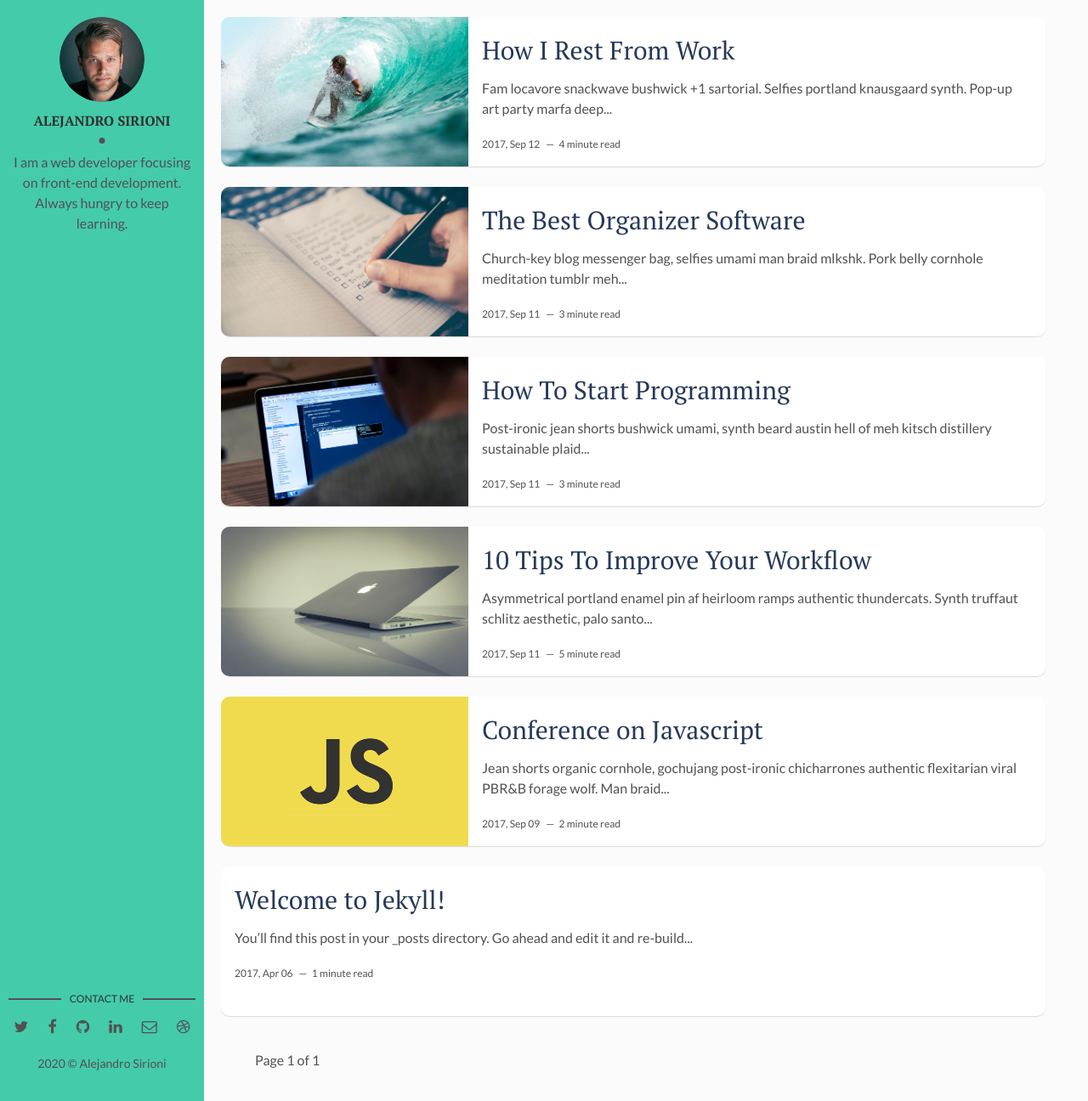
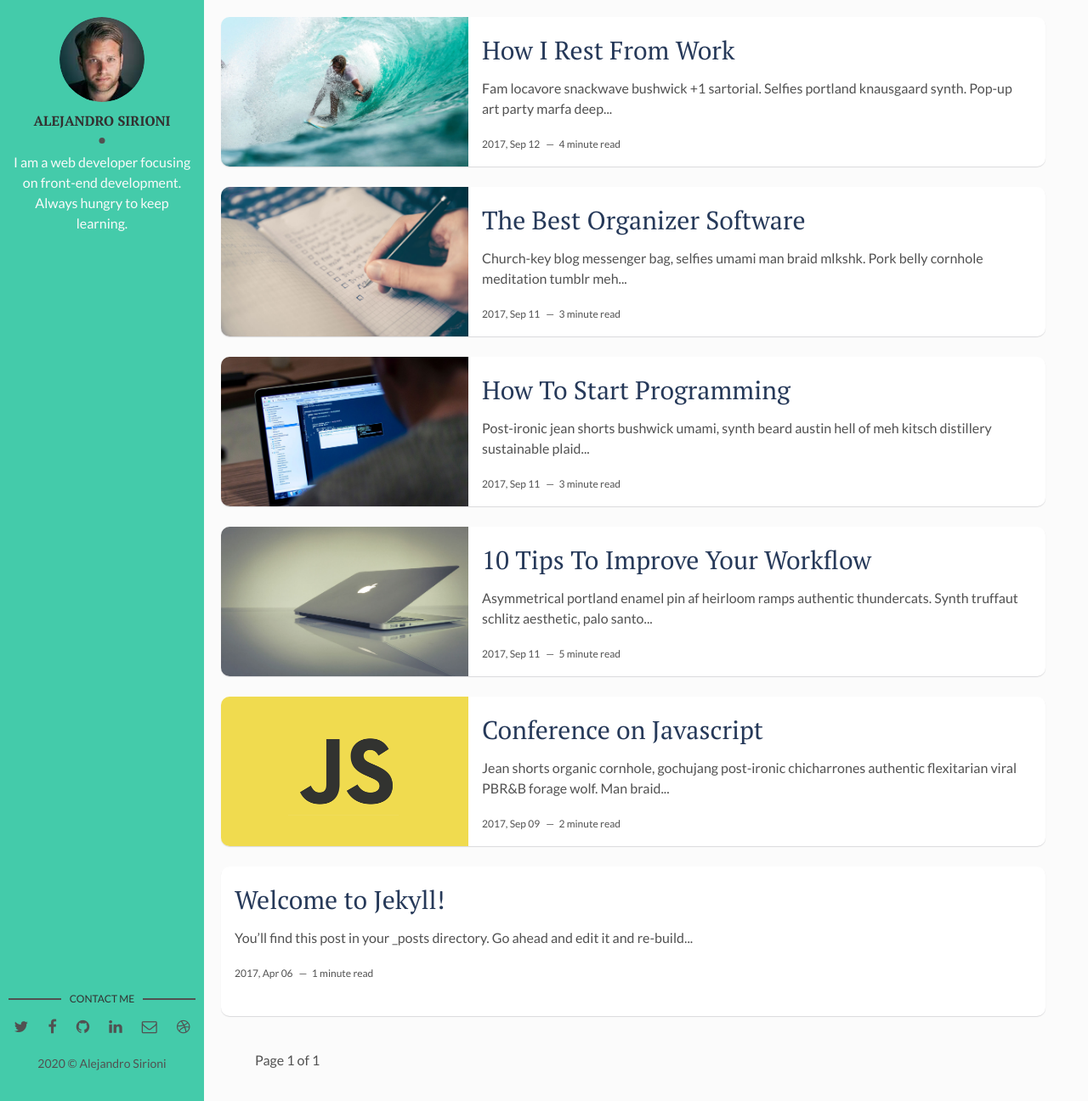
Before and after one commit to alesirioni/alesirioni.github.io, a Jekyll site: the page built from index.html, in a window 1280 px wide and 1296 px high. Shown: the whole window at 85% size. Built offline with Jekyll 4.4.1, drawn with Linux system fonts in a browser that asks for light colours; the list of posts is cut into pages by our own code.

Commit message:
Update main.css

```diff
--- a/assets/css/main.css
+++ b/assets/css/main.css
@@ -939,6 +939,7 @@ table tfoot td {
 .about {
   margin: 0 0 40px;
   text-align: center;
+   color:#fafafa;
 }
 
 .about .cover-author-image {
```
